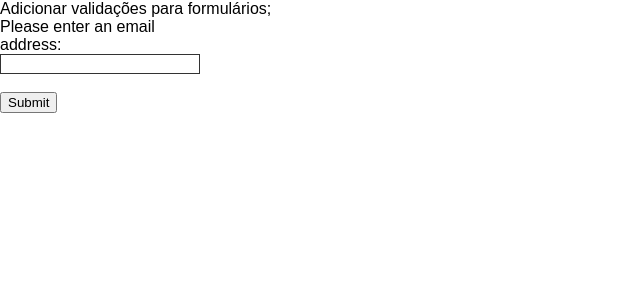
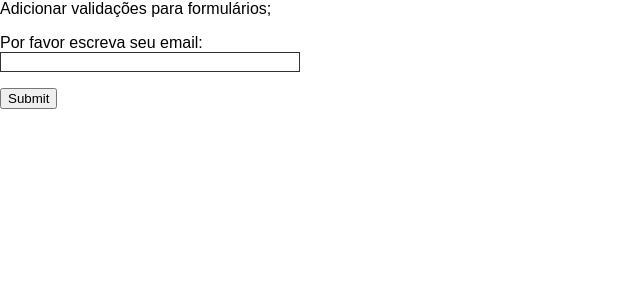
Before and after one commit to olimpiossdx/hooks-customizados, a React (Create React App) app: page / in a window 1280 px wide. Shown: the top 300 px of the page, without its empty margins (0-640 px from the left). Built offline with nearby package versions, Linux system fonts and the light colour scheme.

Commit message:
Sanbox para formulário com componente não controlado

```diff
--- a/src/form/inputBase3/index.tsx
+++ b/src/form/inputBase3/index.tsx
@@ -51,26 +51,28 @@ function InputField3() {
   };
 
   useEffect(() => {
+    emailRef.current.addEventListener('load', load);
     emailRef.current.addEventListener('input', handleChange);
-    emailRef.current.addEventListener('load', load);
-
     formRef.current.addEventListener('submit', handleSubmit);
 
     return () => {
-      // emailRef.current.removeEventListner('load', load);
-      // emailRef.current.removeEventListner('input', handleChange);
+      console.log('emailRef.current', emailRef.current);
+      console.log('formRef.current', formRef.current);
+      // emailRef.current && emailRef.current?.removeEventListner('load', load);
+      // emailRef.current && emailRef.current?.removeEventListner('input', handleChange);
+      // formRef.current && formRef.current?.removeEventListner('submit', handleSubmit);
     };
-  })
+  }, [])
 
   return (
     <form ref={formRef} style={{ width: '100%' }}>
-      <label htmlFor="mail">
-        <span>Please enter an email address:</span>
-        <input type="text" className="mail" id="mail" name="mail" ref={emailRef} />
-        <span className="error" aria-live="polite"></span>
-        <br />
-      </label>
-      <br />
+      <p style={{ width: "300px" }}>
+        <label htmlFor="mail" style={{ width: "300px" }}>
+          <span>Por favor escreva seu email:</span>
+          <input type="text" className="mail" id="mail" name="mail" ref={emailRef} />
+          <span className="error" aria-live="polite"></span>
+        </label>
+      </p>
       <button type="submit">Submit</button>
     </form>
   );
```
